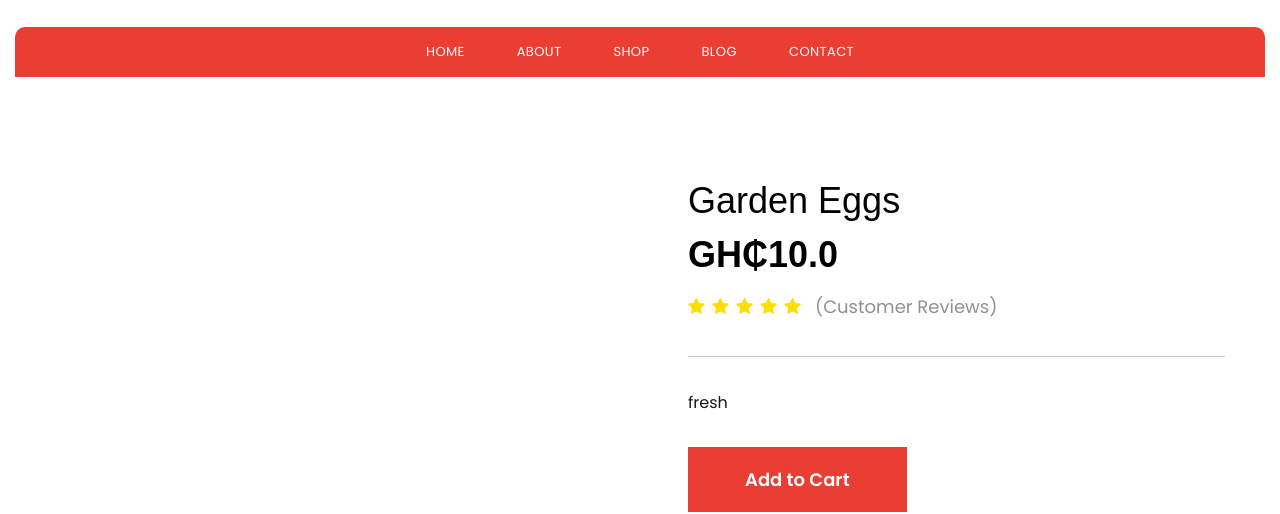
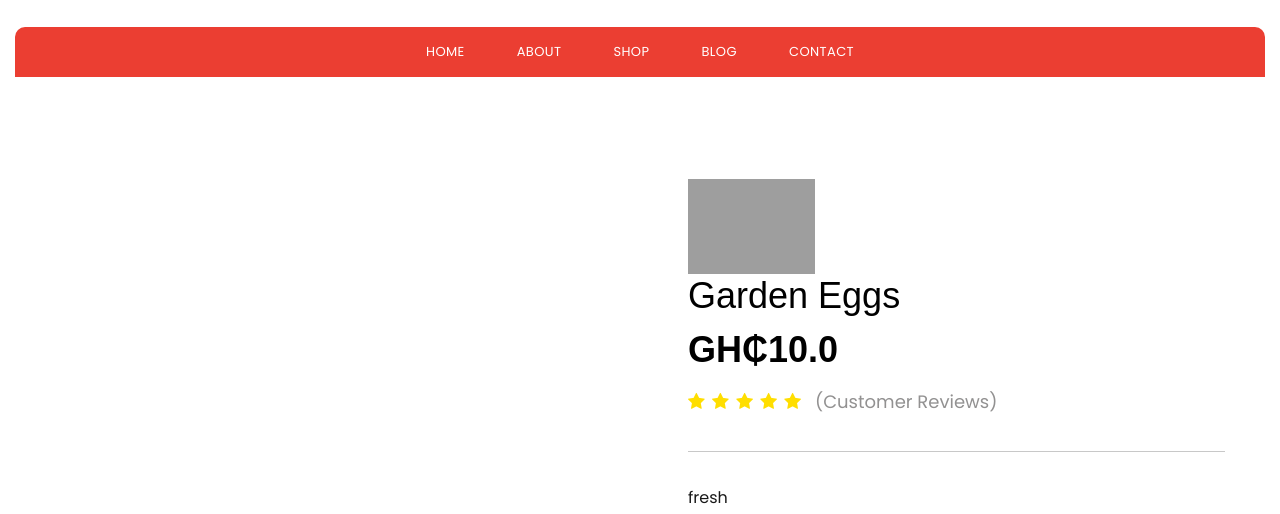
Before and after one commit to Edkofifi/grocery, a Django app: page /item_detail/3 in a window 1280 px wide. Shown: the part 202-716 px from the top of the page. Run offline with Django 4.2, Linux system fonts and the light colour scheme; data comes from the database, SQL or seed files in the repository; data that the repository does not hold is empty; parts of the project's set-up code (start-up, migrations or seed data) failed here and were passed over; some libraries are stand-ins or nearby versions; grey boxes are pictures that could not be loaded.

Commit message:
changes to base

```diff
--- a/templates/pages/single-affiliate-product.html
+++ b/templates/pages/single-affiliate-product.html
@@ -48,6 +48,10 @@
                                 <!--== Start Product Info Area ==-->
                                 {% if item %}
                                 <div class="product-single-info">
+                                    <div class="swiper-slide">
+                                        <img src="{{item.image.url}}" width="127" height="127"
+                                            alt="Image-HasTech" />
+                                    </div>
                                     <h3 class="main-title">{{item.name}}</h3>
                                     <div class="prices">
                                         <span class="price">GH₵{{item.price}}</span>
```
